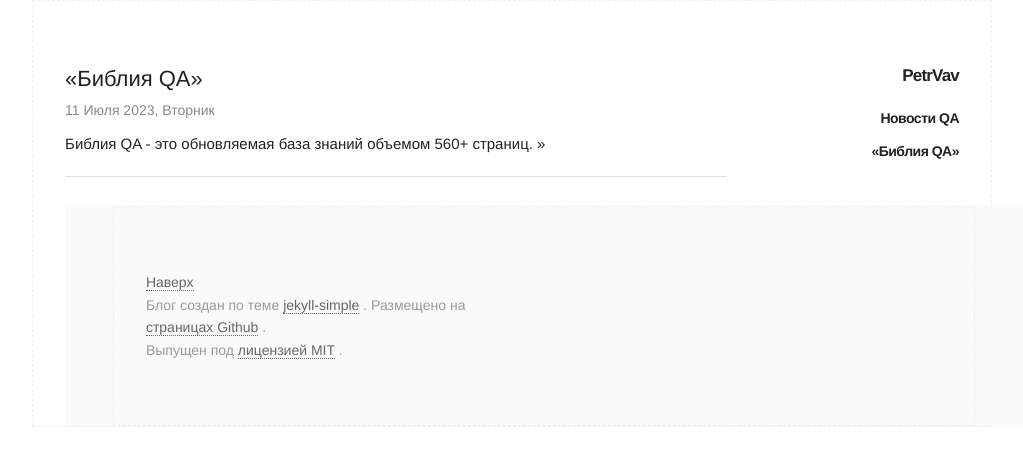
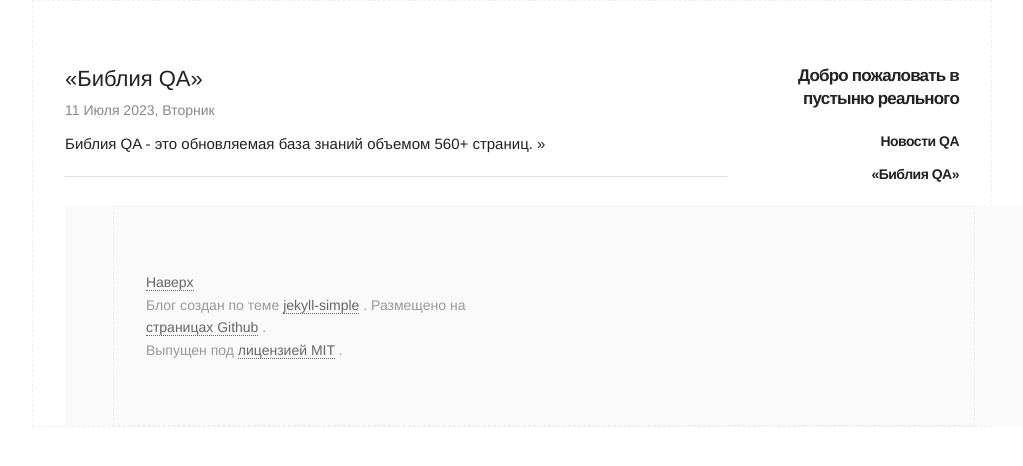
Before and after one commit to PetrVav/PetrVav.github.io, a Jekyll site: the page built from simple/index.html, in a window 1280 px wide. Shown: the top 466 px of the page, without its empty margins (128-1151 px from the left). Built offline with Jekyll 4.4.1, drawn with Linux system fonts in a browser that asks for light colours.

Commit message:
Update _config.yml

```diff
--- a/simple/_config.yml
+++ b/simple/_config.yml
@@ -6,7 +6,7 @@
 # 'jekyll serve'. If you change this file, please restart the server process.
 
 # Site settings
-title: PetrVav
+title: Добро пожаловать в пустыню реального
 email: petr.v.2019@mail.ru
 description: Мой блог
 baseurl: /simple
```
